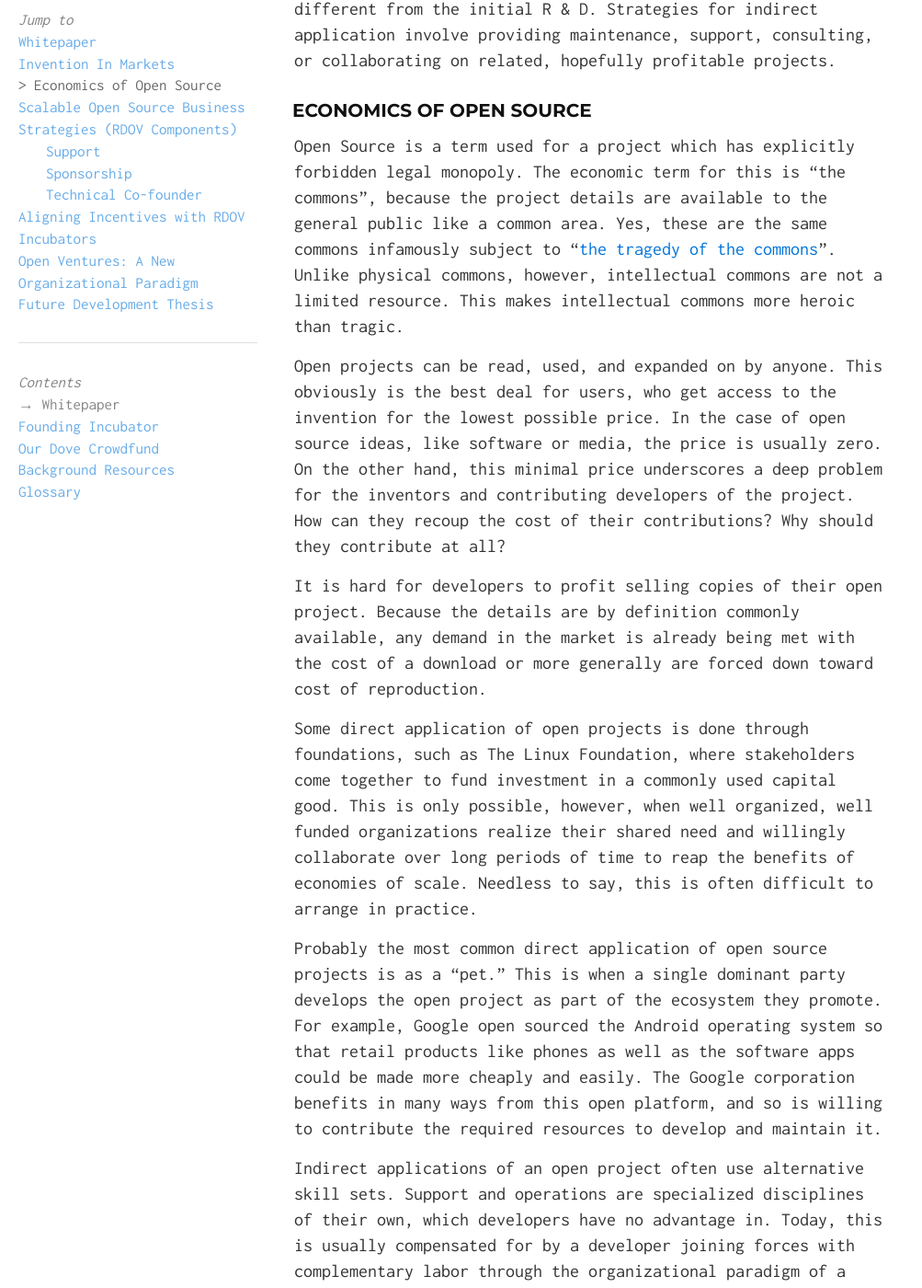
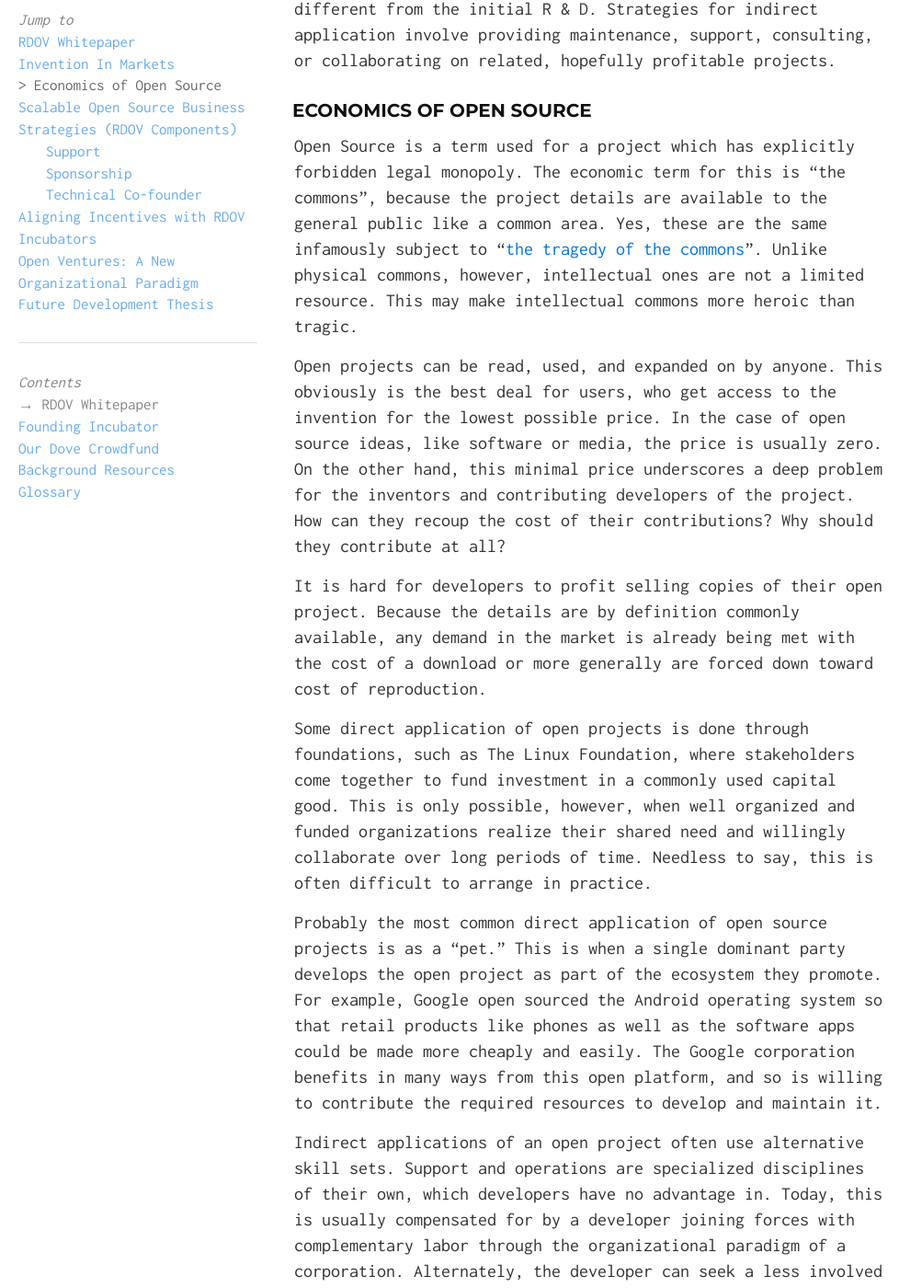
Before and after one commit to rdov/rdov.github.io, a Jekyll site: the page built from rdov_whitepaper.md, in a window 1280 px wide and 1400 px high, scrolled down 1921 px. Shown: the whole window at 92% size, without its empty margins (0-1003 px from the left). Built offline with Jekyll 4.4.1, drawn with Linux system fonts in a browser that asks for light colours; nearby versions of some CDN libraries; some of the changed text lies outside the part shown.

```diff
--- a/rdov_whitepaper.md
+++ b/rdov_whitepaper.md
@@ -1,6 +1,6 @@
 ---
 layout: post
-title: Whitepaper
+title: RDOV Whitepaper
 weight: 0
 permalink: /
 ---
@@ -26,17 +26,17 @@ Arguably the least efficient method is indirect application. This method allows
 
 ### Economics of Open Source
 
-Open Source is a term used for a project which has explicitly forbidden legal monopoly. The economic term for this is "the commons", because the project details are available to the general public like a common area. Yes, these are the same commons infamously subject to "[the tragedy of the commons](https://en.wikipedia.org/wiki/Tragedy_of_the_commons)". Unlike physical commons, however, intellectual commons are not a limited resource. This makes intellectual commons more heroic than tragic.
+Open Source is a term used for a project which has explicitly forbidden legal monopoly. The economic term for this is "the commons", because the project details are available to the general public like a common area. Yes, these are the same infamously subject to "[the tragedy of the commons](https://en.wikipedia.org/wiki/Tragedy_of_the_commons)". Unlike physical commons, however, intellectual ones are not a limited resource. This may make intellectual commons more heroic than tragic.
 
 Open projects can be read, used, and expanded on by anyone. This obviously is the best deal for users, who get access to the invention for the lowest possible price. In the case of open source ideas, like software or media, the price is usually zero. On the other hand, this minimal price underscores a deep problem for the inventors and contributing developers of the project. How can they recoup the cost of their contributions? Why should they contribute at all?
 
 It is hard for developers to profit selling copies of their open project. Because the details are by definition commonly available, any demand in the market is already being met with the cost of a download or more generally are forced down toward cost of reproduction.
 
-Some direct application of open projects is done through foundations, such as The Linux Foundation, where stakeholders come together to fund investment in a commonly used capital good. This is only possible, however, when well organized, well funded organizations realize their shared need and willingly collaborate over long periods of time to reap the benefits of economies of scale. Needless to say, this is often difficult to arrange in practice.
+Some direct application of open projects is done through foundations, such as The Linux Foundation, where stakeholders come together to fund investment in a commonly used capital good. This is only possible, however, when well organized and funded organizations realize their shared need and willingly collaborate over long periods of time. Needless to say, this is often difficult to arrange in practice.
 
 Probably the most common direct application of open source projects is as a "pet." This is when a single dominant party develops the open project as part of the ecosystem they promote. For example, Google open sourced the Android operating system so that retail products like phones as well as the software apps could be made more cheaply and easily. The Google corporation benefits in many ways from this open platform, and so is willing to contribute the required resources to develop and maintain it.
 
-Indirect applications of an open project often use alternative skill sets. Support and operations are specialized disciplines of their own, which developers have no advantage in. Today, this is usually compensated for by a developer joining forces with complementary labor through the organizational paradigm of a corporation. Alternately, the developer can seek corporate sponsorship or simply sit by as a corporation takes over the product or service market related to their invention. Again, the required economies of scale are significant, resulting in a high barrier to entry, and an anti-competitive environment.
+Indirect applications of an open project often use alternative skill sets. Support and operations are specialized disciplines of their own, which developers have no advantage in. Today, this is usually compensated for by a developer joining forces with complementary labor through the organizational paradigm of a corporation. Alternately, the developer can seek a less involved form of corporate sponsorship or simply sit by as a corporation takes over the product or service market related to their invention. Again, the required economies of scale are significant, resulting in a high barrier to entry, and an anti-competitive environment.
 
 To understand how to monetize open source projects, one must first understand their nature. Many open projects fit into the economic category of a capital good. That is to say it is primarily useful for producing other things. While there are some examples of projects that are consumer facing, open source is uniquely suited to use as capital in large operations where standardization reaps benefit in economies of scale. Consumers often want variety, which closed source does just fine at. Enterprises want consistency and reliability, which open source is superior at.
 
```
Also changed, not shown: other parts of rdov_whitepaper.md (+3 -3 lines), founding_incubator.md (+2 -19 lines).
